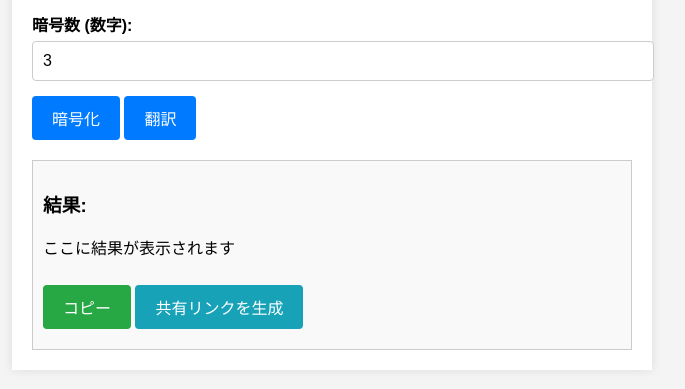
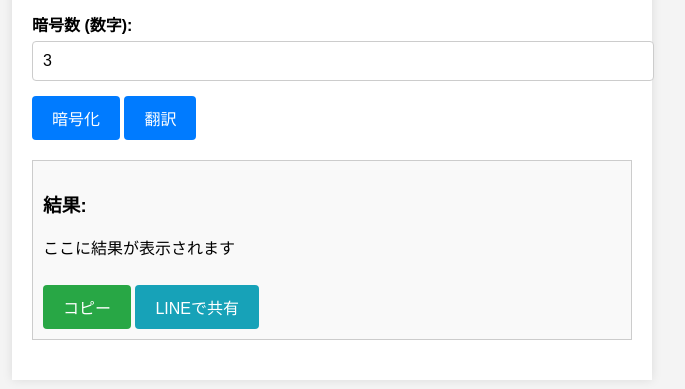
Before and after one commit to himaz1n-tools/line-tool-1, a plain HTML site: page index.html in a window 1280 px wide. Shown: the part 201-590 px from the top of the page, without its empty margins (308-993 px from the left). Drawn offline with Linux system fonts and the light colour scheme.

Commit message:
Update index.html

```diff
--- a/index.html
+++ b/index.html
@@ -30,9 +30,11 @@
             <h3>結果:</h3>
             <p id="resultText">ここに結果が表示されます</p>
             <button id="copyButton" onclick="copyToClipboard()">コピー</button>
-            <button id="shareButton" onclick="generateShareLink()">共有リンクを生成</button>
-            <div class="share-link" id="shareLink"></div>
+            <!-- LINE共有ボタン -->
+            <button id="shareButton" onclick="generateShareLink()">LINEで共有</button>
         </div>
+
+        <div id="shareLink" style="margin-top: 20px;"></div> <!-- 共有リンクを表示するための場所 -->
     </div>
 
     <script src="script.js"></script>
```
